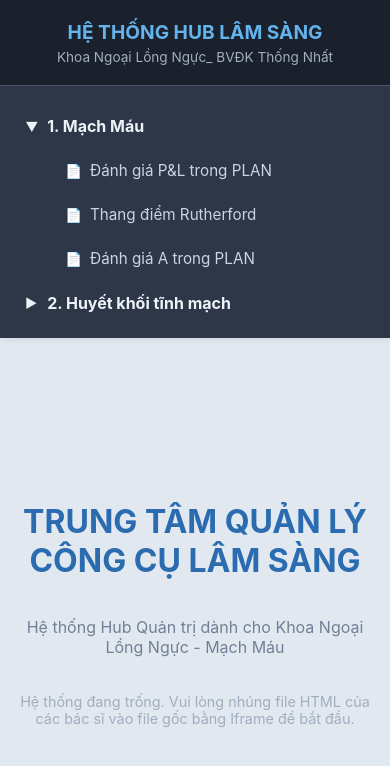
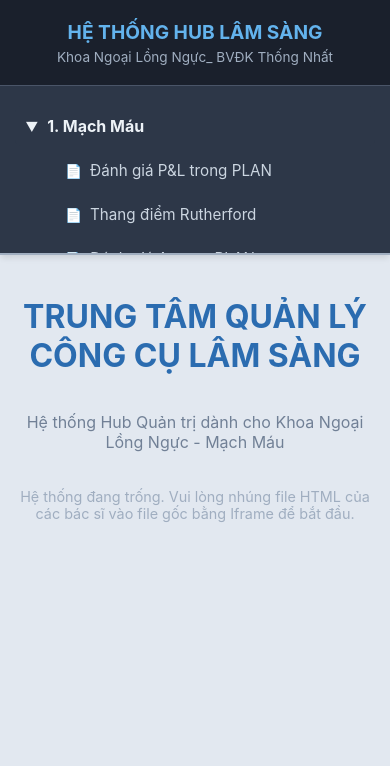
Before and after one commit to drsangnguyen96-pixel/KhoaNLN_BV-K-Thong-Nhat-N, a plain HTML site: page index.html in a window 390 px wide. Drawn offline with Linux system fonts and the light colour scheme.

Commit message:
Update index.html

```diff
--- a/index.html
+++ b/index.html
@@ -72,12 +72,32 @@
             from { opacity: 0; transform: translateY(10px); }
             to { opacity: 1; transform: translateY(0); }
         }
-
-        /* Responsive Mobile */
+		/* Responsive Mobile Tối Ưu */
         @media (max-width: 768px) {
-            body { flex-direction: column; overflow: auto; height: auto;}
-            .sidebar { width: 100%; height: auto; max-height: 40vh; overflow-y: auto; }
-            .main-content { height: 60vh; }
+            body {
+                flex-direction: column;
+                overflow-y: auto;
+                height: auto;
+            }
+            .sidebar {
+                width: 100%;
+                height: auto;
+                max-height: 30vh; /* Thu gọn menu trên để nhường chỗ cho form */
+                overflow-y: auto;
+                border-bottom: 2px solid #a0aec0;
+                box-shadow: 0 4px 6px -1px rgba(0, 0, 0, 0.1);
+            }
+            .main-content {
+                flex-grow: 1;
+                height: auto;
+                min-height: 80vh;
+                overflow: visible;
+                padding-bottom: 50px; /* Thêm khoảng trống ở đáy để không bị che nút */
+            }
+            iframe.form-frame {
+                height: 100vh; /* Ép khung form giãn dài hết cỡ theo màn hình */
+                min-height: 800px; /* Đảm bảo form không bao giờ bị bóp méo */
+            }
         }
 
         /* IFRAME STYLE TỐI ƯU HIỂN THỊ */
```
